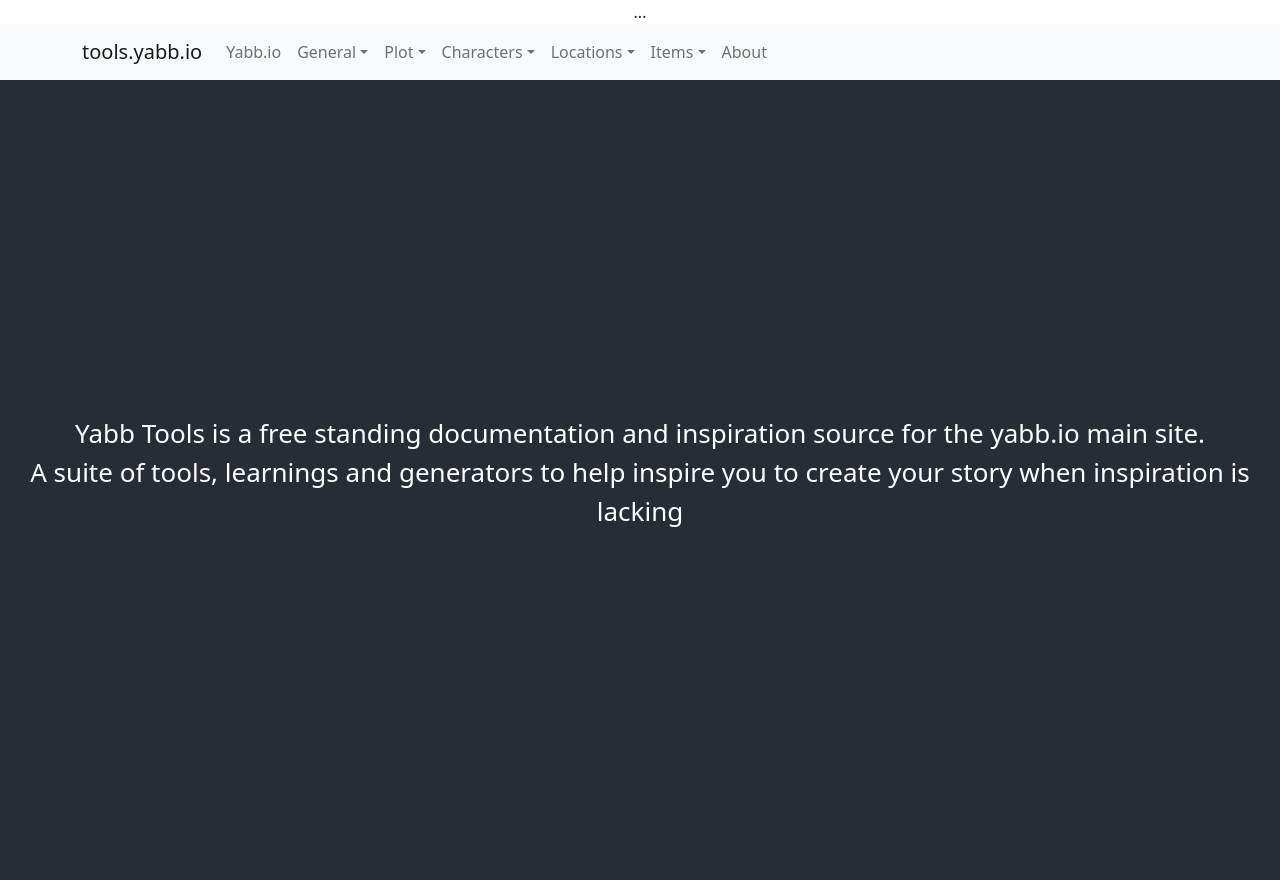
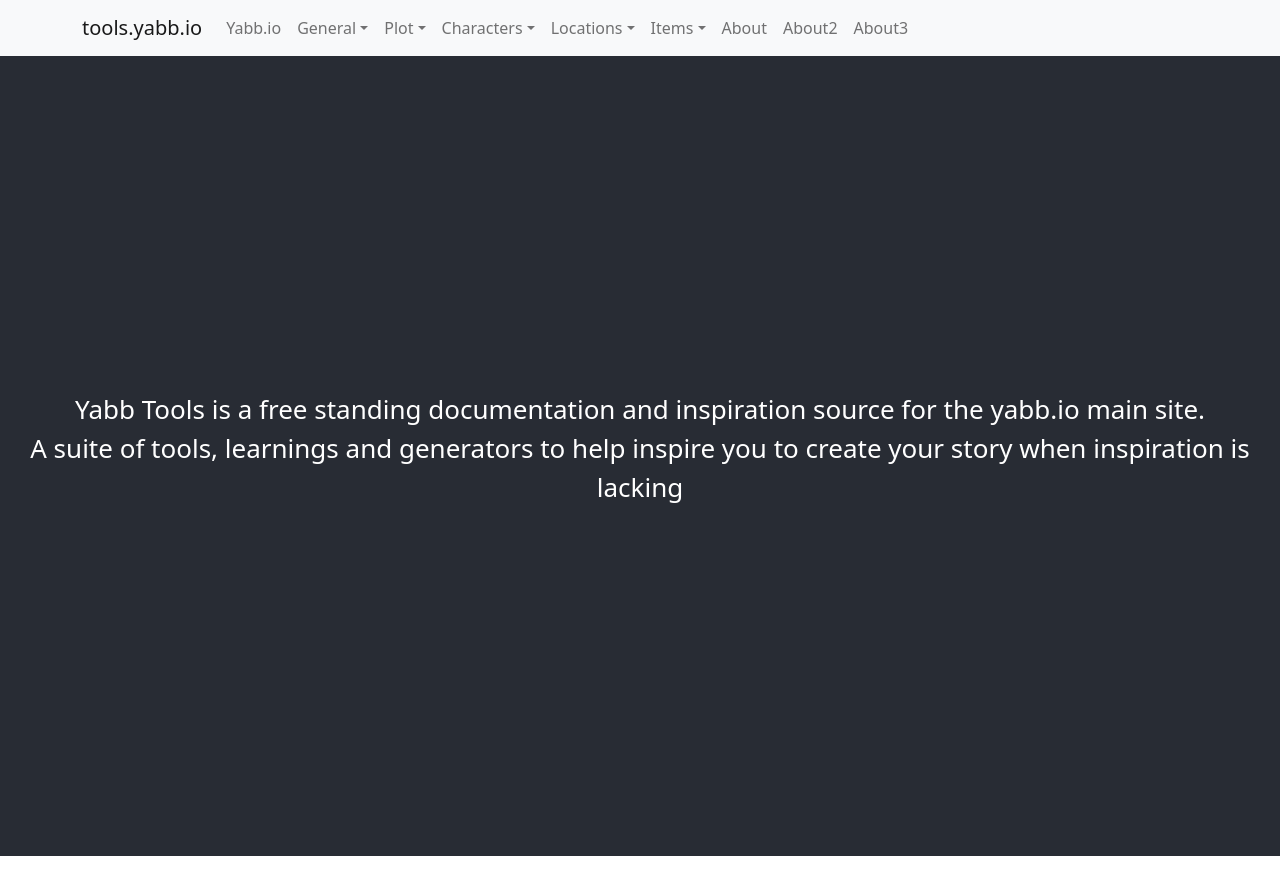
Before and after one commit to blakhouse/tools.yabb.io, a React (Create React App) app: page / in a window 1280 px wide. After the commit the page ends 856 px from the top, so only its background shows below. Built offline with nearby package versions, Linux system fonts and the light colour scheme.

Commit message:
testing routing in prod

```diff
--- a/src/components/HeadConfig.js
+++ b/src/components/HeadConfig.js
@@ -8,7 +8,6 @@ class HeadConfig extends React.PureComponent {
         <Helmet>
           <title>tools.yabb.io </title>
         </Helmet>
-        ...
       </>
     )
   }
--- a/src/components/MainMenu.js
+++ b/src/components/MainMenu.js
@@ -55,6 +55,8 @@ function MainMenu(props) {
               <NavDropdown.Item href="#action/3.4">Tutorial</NavDropdown.Item>
             </NavDropdown>
             <Nav.Link href="about">About</Nav.Link>
+            <Nav.Link href="#about">About2</Nav.Link>
+            <Nav.Link href="/about">About3</Nav.Link>
           </Nav>
         </Navbar.Collapse>
       </Container>
```
